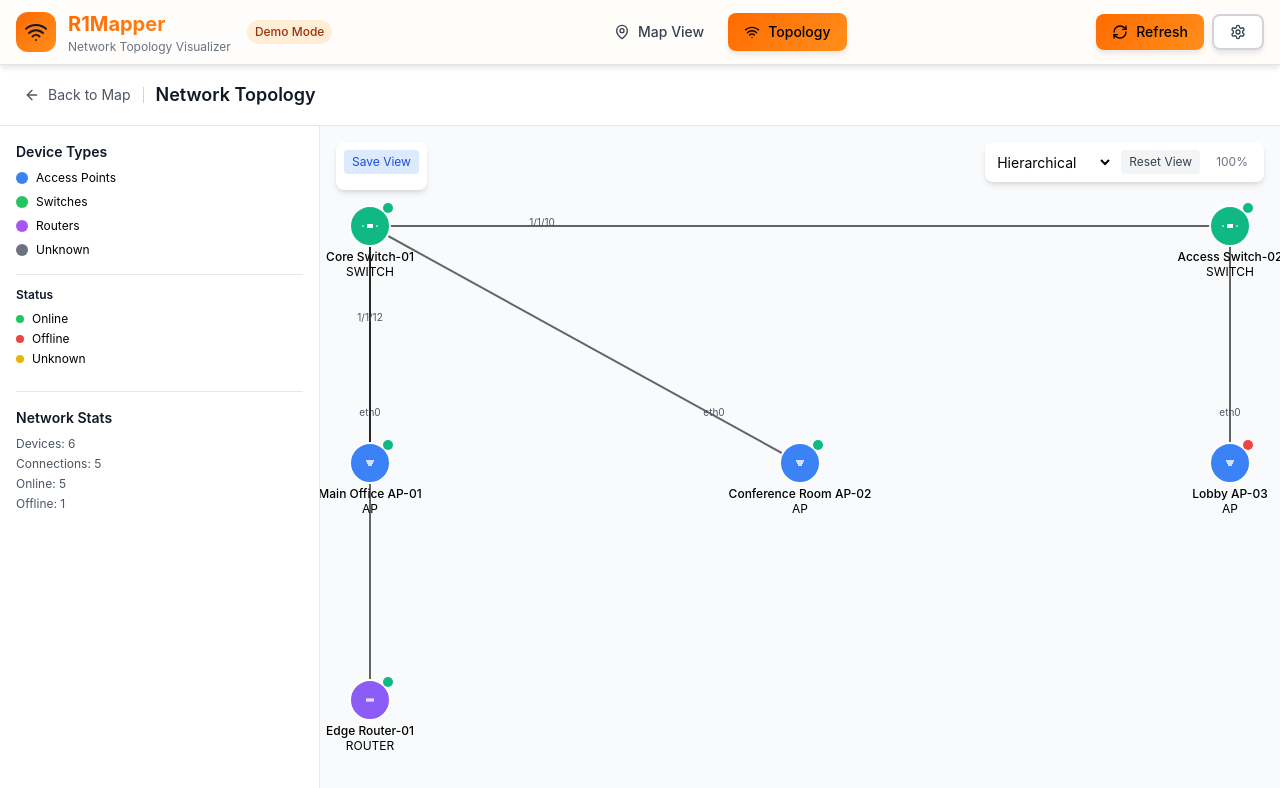
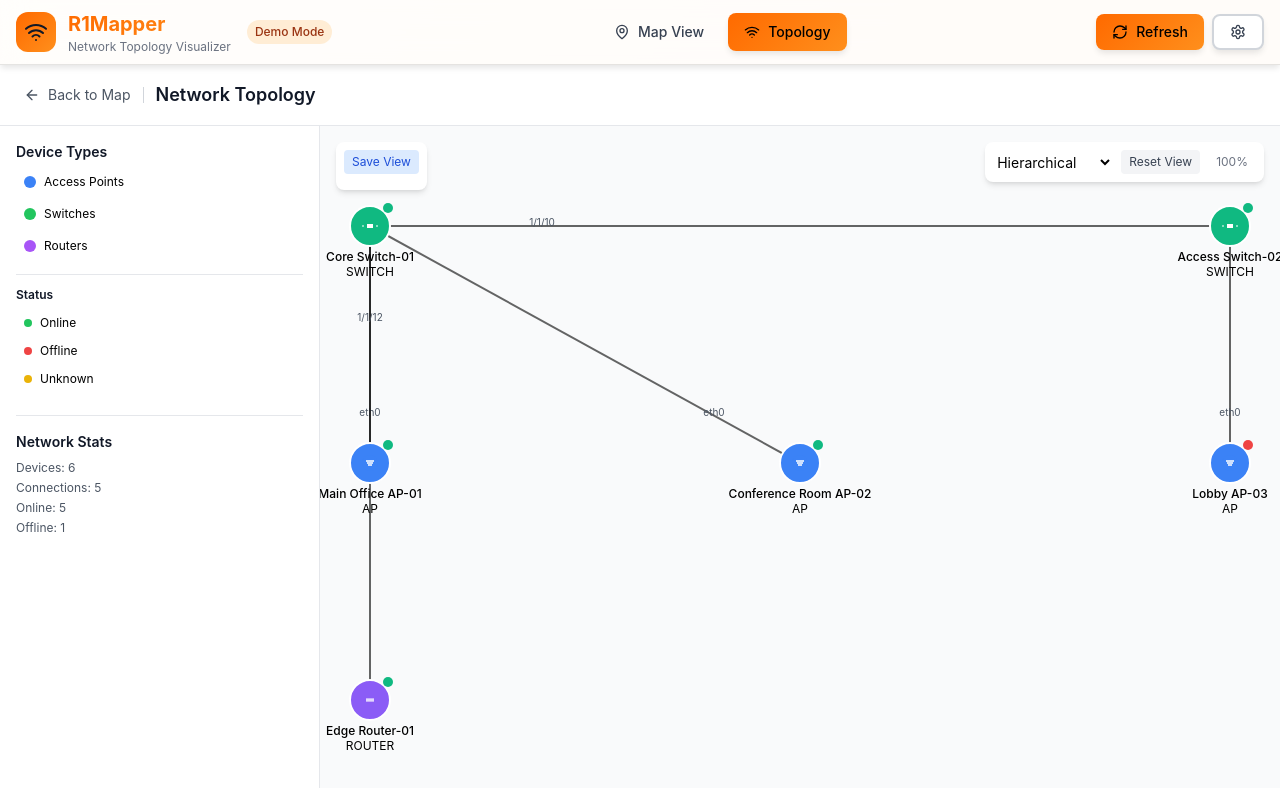
Before and after one commit to alekm/r1mapper, a React (Vite) app: page /topology in a window 1280 px wide. Both pictures are taken after a click on the button "Try Demo Mode". Shown: the top 788 px of the page. Built offline with nearby package versions, Linux system fonts and the light colour scheme.

Commit message:
Sidebar filters: make device type and status clickable to filter rendering
- Add filter props to TopologyViewWrapper
- Implement clickable buttons for type (AP/Switch/Router) and status (Online/Offline/Unknown)
- Wire to existing App-level DeviceFilter to filter rendered devices

```diff
--- a/src/App.tsx
+++ b/src/App.tsx
@@ -323,6 +323,8 @@ function AppContent() {
                 onTriggerRFScan={handleTriggerRFScan}
                 loading={loading}
                 demoMode={demoMode}
+                filter={filter}
+                onFilterChange={setFilter}
               />
             }
           />
--- a/src/components/TopologyViewWrapper.tsx
+++ b/src/components/TopologyViewWrapper.tsx
@@ -1,7 +1,7 @@
 import React from 'react';
 import { useNavigate } from 'react-router-dom';
 import { Building2, ArrowLeft } from 'lucide-react';
-import { Venue, RuckusDevice, LLDPLink, RFNeighbor } from '../types';
+import { Venue, RuckusDevice, LLDPLink, RFNeighbor, DeviceFilter } from '../types';
 import TopologyView from './TopologyView';
 import VenueSelector from './VenueSelector';
 
@@ -18,6 +18,8 @@ interface TopologyViewWrapperProps {
   onTriggerRFScan: () => void;
   loading: boolean;
   demoMode: boolean;
+  filter: DeviceFilter;
+  onFilterChange: (filter: DeviceFilter) => void;
 }
 
 const TopologyViewWrapper: React.FC<TopologyViewWrapperProps> = ({
@@ -32,7 +34,9 @@ const TopologyViewWrapper: React.FC<TopologyViewWrapperProps> = ({
   onLoadRFNeighbors,
   onTriggerRFScan,
   loading,
-  demoMode
+  demoMode,
+  filter,
+  onFilterChange
 }) => {
   const navigate = useNavigate();
 
@@ -170,39 +174,71 @@ const TopologyViewWrapper: React.FC<TopologyViewWrapperProps> = ({
                 <div>
                   <h3 className="text-sm font-semibold text-gray-900 mb-2">Device Types</h3>
                   <div className="space-y-2 text-xs mb-4">
-                    <div className="flex items-center space-x-2">
+                    <button
+                      className={`flex items-center justify-between w-full px-2 py-1 rounded ${filter.type === 'ap' ? 'bg-blue-50 text-blue-700' : 'hover:bg-gray-50'}`}
+                      onClick={() => onFilterChange({ ...filter, type: filter.type === 'ap' ? undefined : 'ap' })}
+                    >
+                      <span className="flex items-center space-x-2">
                         <div className="w-3 h-3 rounded-full bg-blue-500"></div>
                         <span>Access Points</span>
-                    </div>
-                    <div className="flex items-center space-x-2">
+                      </span>
+                      {filter.type === 'ap' && <span className="text-[10px]">selected</span>}
+                    </button>
+                    <button
+                      className={`flex items-center justify-between w-full px-2 py-1 rounded ${filter.type === 'switch' ? 'bg-blue-50 text-blue-700' : 'hover:bg-gray-50'}`}
+                      onClick={() => onFilterChange({ ...filter, type: filter.type === 'switch' ? undefined : 'switch' })}
+                    >
+                      <span className="flex items-center space-x-2">
                         <div className="w-3 h-3 rounded-full bg-green-500"></div>
                         <span>Switches</span>
-                    </div>
-                    <div className="flex items-center space-x-2">
+                      </span>
+                      {filter.type === 'switch' && <span className="text-[10px]">selected</span>}
+                    </button>
+                    <button
+                      className={`flex items-center justify-between w-full px-2 py-1 rounded ${filter.type === 'router' ? 'bg-blue-50 text-blue-700' : 'hover:bg-gray-50'}`}
+                      onClick={() => onFilterChange({ ...filter, type: filter.type === 'router' ? undefined : 'router' })}
+                    >
+                      <span className="flex items-center space-x-2">
                         <div className="w-3 h-3 rounded-full bg-purple-500"></div>
                         <span>Routers</span>
-                    </div>
-                    <div className="flex items-center space-x-2">
-                      <div className="w-3 h-3 rounded-full bg-gray-500"></div>
-                      <span>Unknown</span>
-                    </div>
+                      </span>
+                      {filter.type === 'router' && <span className="text-[10px]">selected</span>}
+                    </button>
                   </div>
 
                   <div className="pt-3 border-t border-gray-200">
                     <h4 className="text-xs font-semibold text-gray-900 mb-2">Status</h4>
                     <div className="space-y-1 text-xs">
-                      <div className="flex items-center space-x-2">
+                      <button
+                        className={`flex items-center justify-between w-full px-2 py-1 rounded ${filter.status === 'online' ? 'bg-green-50 text-green-700' : 'hover:bg-gray-50'}`}
+                        onClick={() => onFilterChange({ ...filter, status: filter.status === 'online' ? undefined : 'online' })}
+                      >
+                        <span className="flex items-center space-x-2">
                           <div className="w-2 h-2 rounded-full bg-green-500"></div>
                           <span>Online</span>
-                      </div>
-                      <div className="flex items-center space-x-2">
+                        </span>
+                        {filter.status === 'online' && <span className="text-[10px]">selected</span>}
+                      </button>
+                      <button
+                        className={`flex items-center justify-between w-full px-2 py-1 rounded ${filter.status === 'offline' ? 'bg-red-50 text-red-700' : 'hover:bg-gray-50'}`}
+                        onClick={() => onFilterChange({ ...filter, status: filter.status === 'offline' ? undefined : 'offline' })}
+                      >
+                        <span className="flex items-center space-x-2">
                           <div className="w-2 h-2 rounded-full bg-red-500"></div>
                           <span>Offline</span>
-                      </div>
-                      <div className="flex items-center space-x-2">
+                        </span>
+                        {filter.status === 'offline' && <span className="text-[10px]">selected</span>}
+                      </button>
+                      <button
+                        className={`flex items-center justify-between w-full px-2 py-1 rounded ${filter.status === 'unknown' ? 'bg-yellow-50 text-yellow-700' : 'hover:bg-gray-50'}`}
+                        onClick={() => onFilterChange({ ...filter, status: filter.status === 'unknown' ? undefined : 'unknown' })}
+                      >
+                        <span className="flex items-center space-x-2">
                           <div className="w-2 h-2 rounded-full bg-yellow-500"></div>
                           <span>Unknown</span>
-                      </div>
+                        </span>
+                        {filter.status === 'unknown' && <span className="text-[10px]">selected</span>}
+                      </button>
                     </div>
                   </div>
                 </div>
```
Lines whose indentation alone changed are shown as unchanged.
